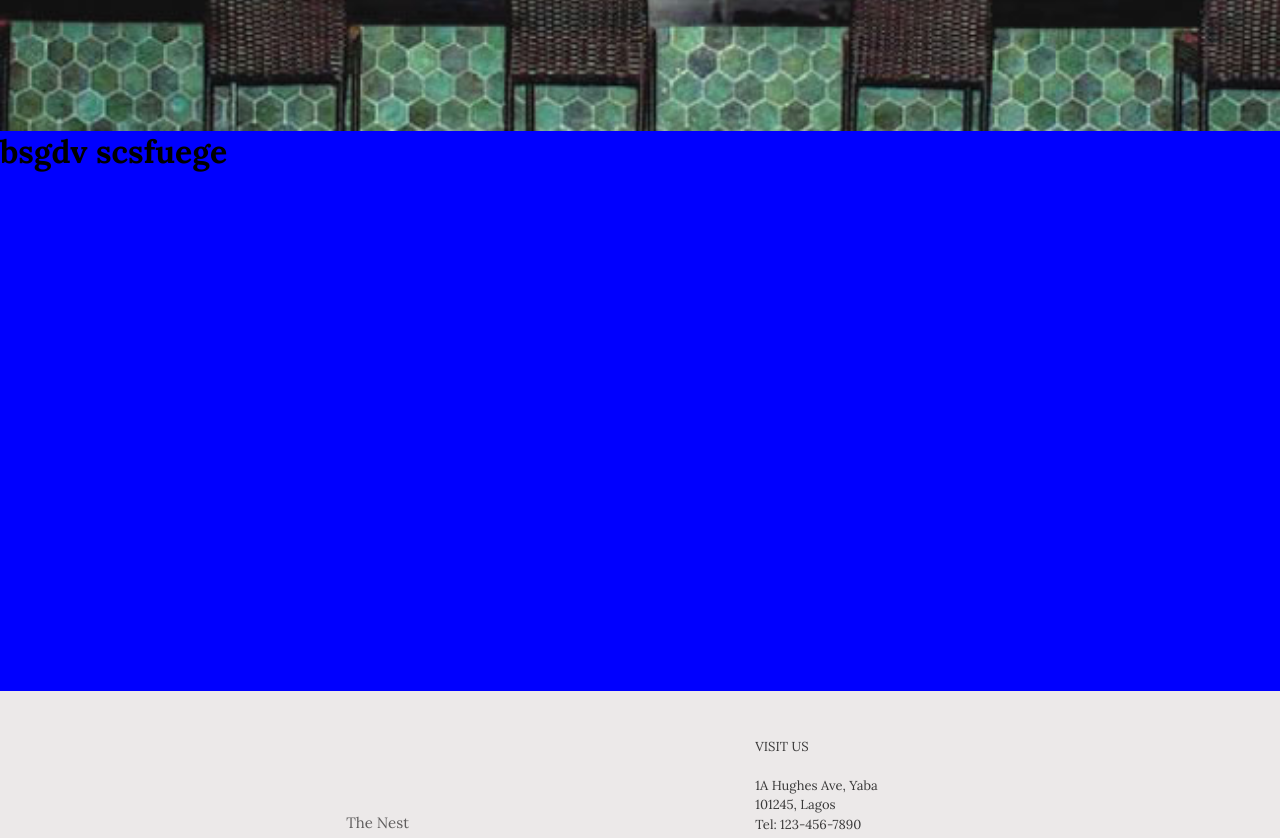
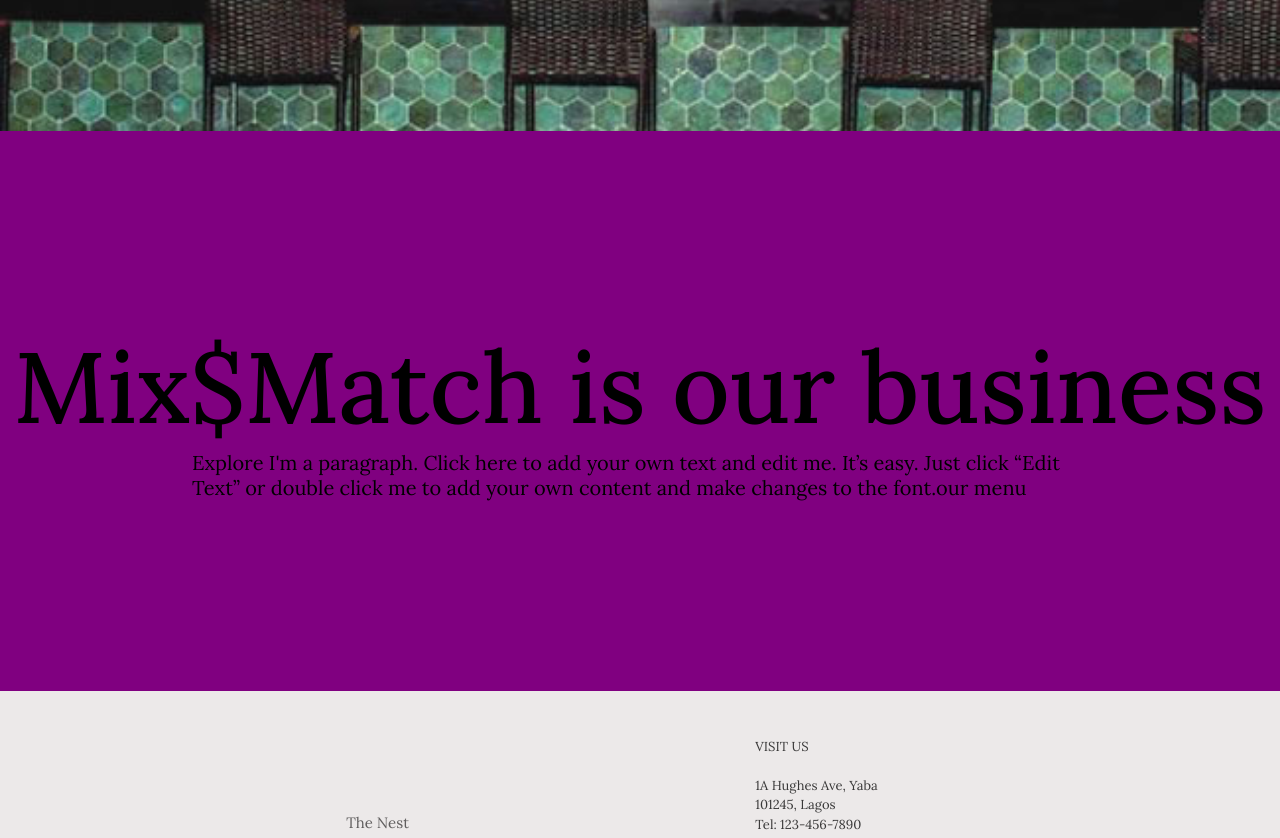
Before and after one commit to Motungeorge6/The-Lounge, a React (Create React App) app: page / in a window 1280 px wide. Shown: the part 580-1418 px from the top of the page. Built offline with nearby package versions, Linux system fonts and the light colour scheme.

Commit message:
Work in progress on the mixology page

```diff
--- a/src/components/Home/Home.jsx
+++ b/src/components/Home/Home.jsx
@@ -10,11 +10,14 @@ import {
   FormInput,
   FormButton,
   FormTitle,
+  Mixology,
+  SubForm,
   MixologyPage,
-  SubForm,
   FormContainers,
   StyledCalendar,
   StyledEmailInput,
+  MixologyText,
+  MixologySubText,
 } from "./HomeStyled";
 import Nest from "../../assets/Nest Home.jpg";
 import DropdownMenu from "../Dropdown/DropdownStyled";
@@ -54,7 +57,14 @@ const Home = () => {
         </TextOverlay>
       </HomeContainer>
       <MixologyPage>
-        <h1>bsgdv scsfuege</h1>
+        <Mixology>
+          <MixologyText>Mix$Match is our business</MixologyText>
+          <MixologySubText>
+            Explore I'm a paragraph. Click here to add your own text and edit
+            me. It’s easy. Just click “Edit Text” or double click me to add your
+            own content and make changes to the font.our menu
+          </MixologySubText>
+        </Mixology>
       </MixologyPage>
       <Footer />
     </div>
--- a/src/components/Home/HomeStyled.jsx
+++ b/src/components/Home/HomeStyled.jsx
@@ -74,7 +74,12 @@ export const FormTitle = styled.h2`
 export const MixologyPage = styled.div`
   width: 100%;
   height: 70vh;
-  background-color: blue;
+  display: flex;
+  flex-direction: column;
+  justify-content: center;
+  align-items: center;
+  padding: 0;
+  background-color: purple;
 `;
 
 export const FormContainers = styled.div`
@@ -97,3 +102,24 @@ export const StyledEmailInput = styled.input`
   height: 30px;
   border-radius: 5px;
 `;
+
+export const Mixology = styled.div`
+  display: flex;
+  flex-direction: column;
+  justify-content: center;
+  align-items: center;
+  // background-color: green;
+  // width: 80%;
+`;
+export const MixologyText = styled.div`
+  font-size: 100px;
+  // margin-top: 10%;
+  font-weight: 500;
+`;
+
+export const MixologySubText = styled.div`
+  font-size: 20px;
+  font-weight: 200;
+  // margin-bottom: 10%;
+  width: 70%;
+`;
```
